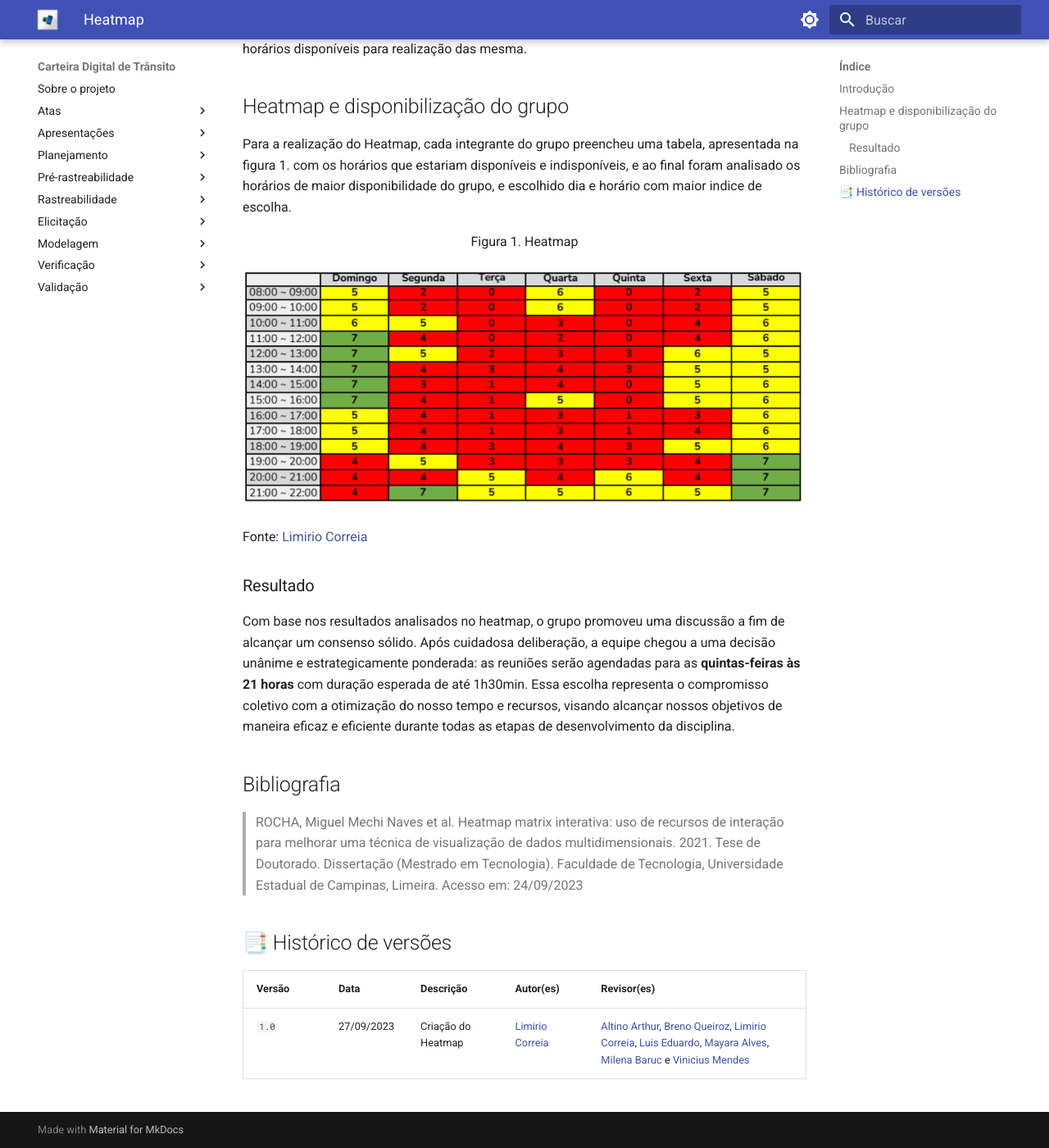
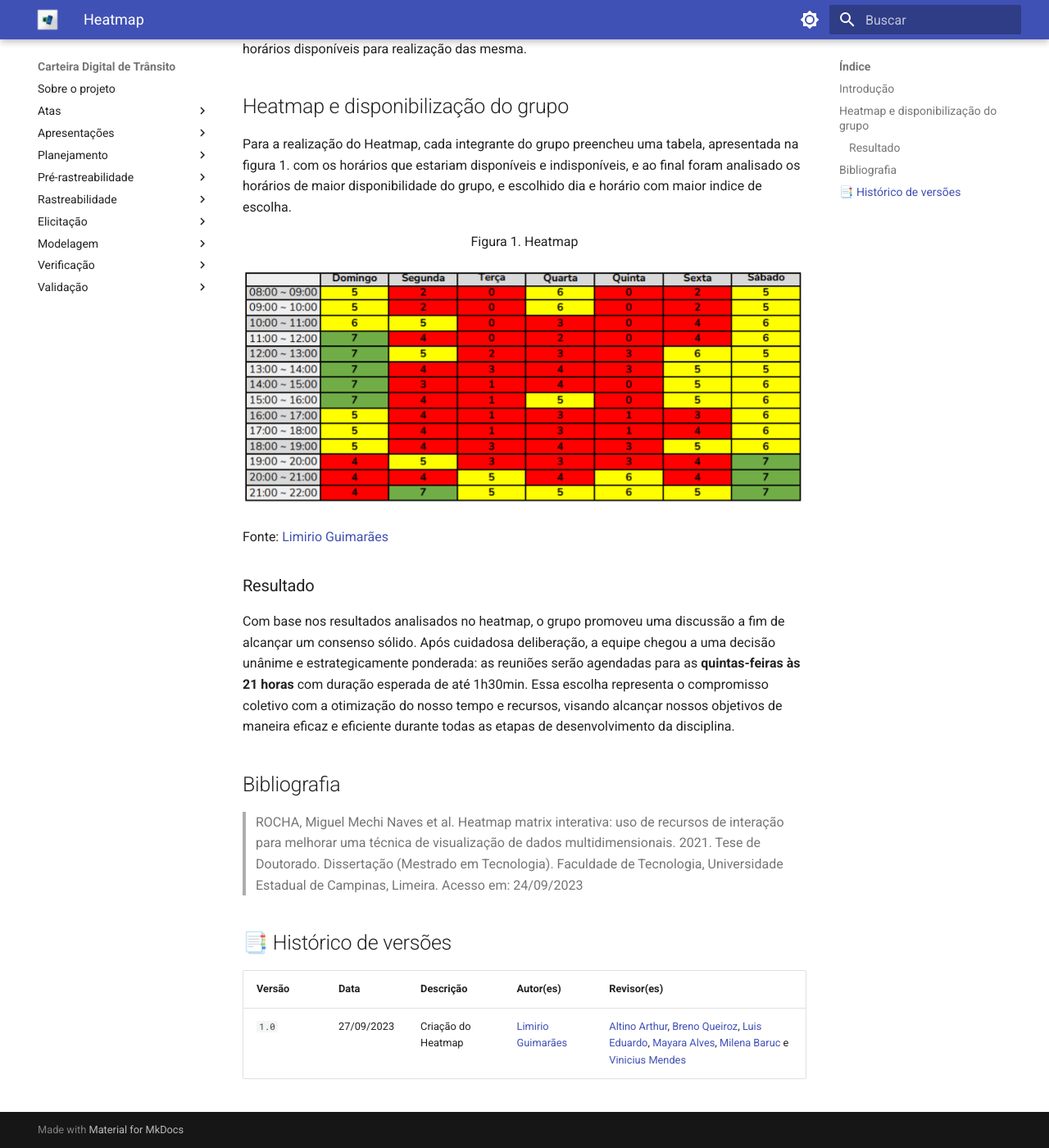
Before and after one commit to Requisitos-de-Software/2023.2-Carteira_Digital_de_Transito, an MkDocs documentation site: the page built from docs/planejamento/Heatmap.md, in a window 1280 px wide and 1400 px high, scrolled down 312 px. Shown: the whole window at 82% size. Built offline with MkDocs 1.6.1 and Material for MkDocs 9.7.7, drawn with Linux system fonts in a browser that asks for light colours.

Commit message:
Update Heatmap.md

```diff
--- a/docs/planejamento/Heatmap.md
+++ b/docs/planejamento/Heatmap.md
@@ -10,7 +10,7 @@ Para a realização do Heatmap, cada integrante do grupo preencheu uma tabela, a
 
 ![Heatmap](../assets/heatmap.png)
 
-Fonte: [Limirio Correia](https://github.com/LimirioGuimaraes)
+Fonte: [Limirio Guimarães](https://github.com/LimirioGuimaraes)
 
 ### Resultado
 Com base nos resultados analisados no heatmap, o grupo promoveu uma discussão a fim de alcançar um consenso sólido. Após cuidadosa deliberação, a equipe chegou a uma decisão unânime e estrategicamente ponderada: as reuniões serão agendadas para as **quintas-feiras às 21 horas** com duração esperada de até 1h30min. Essa escolha representa o compromisso coletivo com a otimização do nosso tempo e recursos, visando alcançar nossos objetivos de maneira eficaz e eficiente durante todas as etapas de desenvolvimento da disciplina.
@@ -22,4 +22,4 @@ Com base nos resultados analisados no heatmap, o grupo promoveu uma discussão a
 
 Versão  |   Data   | Descrição | Autor(es) | Revisor(es)
 --------- | ------ | ------ | ---------- | ----------
-`1.0` | 27/09/2023| Criação do Heatmap |[Limirio Correia](https://github.com/LimirioGuimaraes)| [Altino Arthur](https://github.com/arthurrochamoreira), [Breno Queiroz](https://github.com/brenob6), [Limirio Correia](https://github.com/LimirioGuimaraes), [Luis Eduardo](https://github.com/LuisMiranda10), [Mayara Alves](https://github.com/Mayara-tech), [Milena Baruc](https://github.com/MilenaBaruc) e [Vinicius Mendes](https://github.com/yabamiah)
+`1.0` | 27/09/2023| Criação do Heatmap |[Limirio Guimarães](https://github.com/LimirioGuimaraes)| [Altino Arthur](https://github.com/arthurrochamoreira), [Breno Queiroz](https://github.com/brenob6), [Luis Eduardo](https://github.com/LuisMiranda10), [Mayara Alves](https://github.com/Mayara-tech), [Milena Baruc](https://github.com/MilenaBaruc) e [Vinicius Mendes](https://github.com/yabamiah)
```
